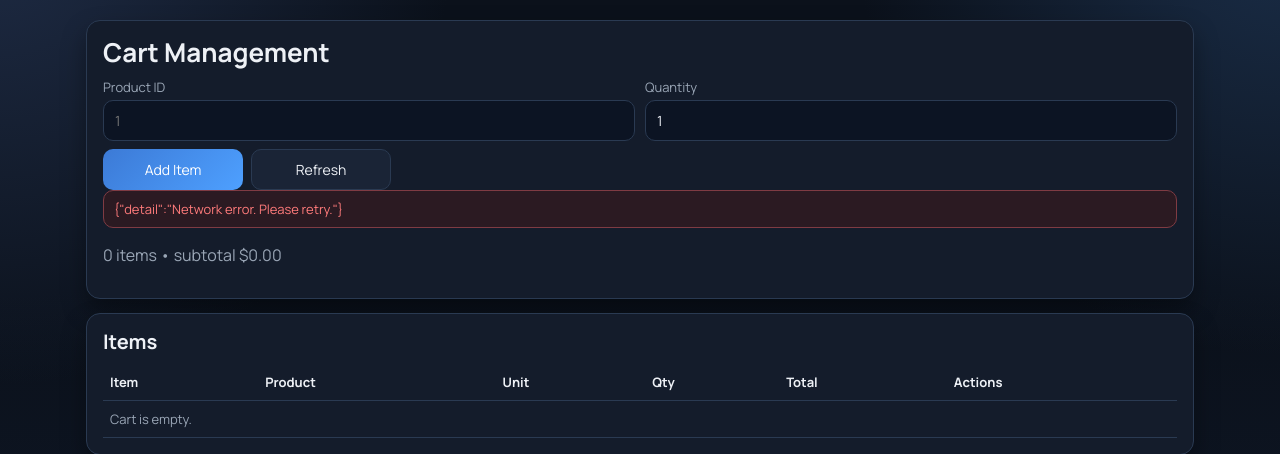
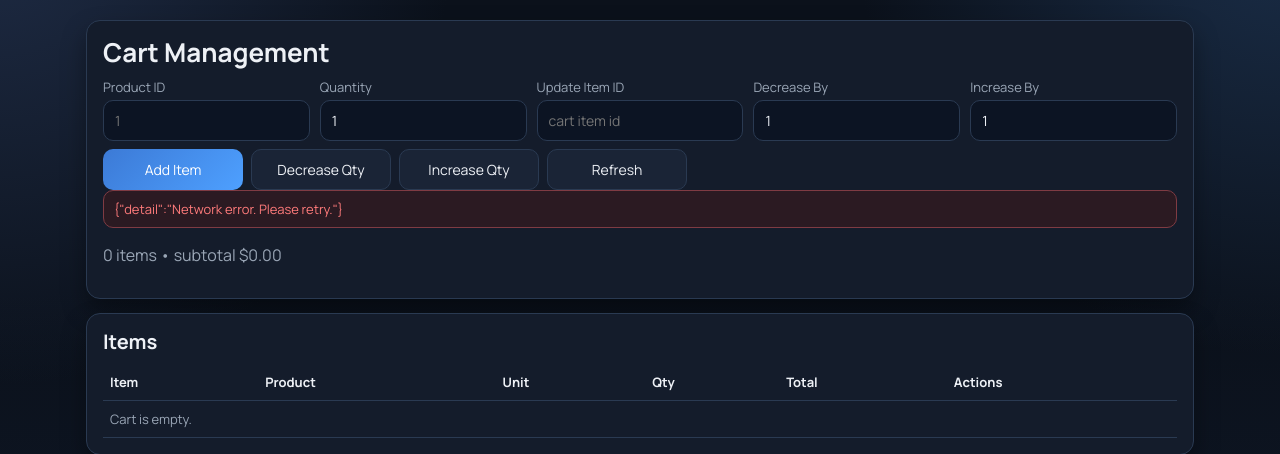
Before and after one commit to HenriHyttinen/i-love-shopping, a Django app: page /cart/ in a window 1280 px wide. Shown: the part 68-522 px from the top of the page. Run offline with Django 5.2, Linux system fonts and the light colour scheme; data that the repository does not hold is empty.

Commit message:
Improve cart UI: multi-quantity add and increment/decrement

```diff
--- a/backend/static/cart.js
+++ b/backend/static/cart.js
@@ -118,12 +118,52 @@
     }
   }
 
+  async function adjustQuantity(itemId, delta) {
+    try {
+      const cart = await U.request(U.API + "/commerce/cart/");
+      const item = (cart.items || []).find((i) => i.id === itemId);
+      if (!item) {
+        U.setStatus("cart-status", "Item not found in cart.", "warn");
+        return;
+      }
+      const nextQty = Math.max(0, Number(item.quantity) + Number(delta));
+      const data = await U.request(U.API + "/commerce/cart/items/" + itemId + "/", {
+        method: "PATCH",
+        body: { quantity: nextQty },
+      });
+      renderCart(data);
+      U.setStatus("cart-status", "Quantity updated.", "ok");
+    } catch (err) {
+      U.setStatus("cart-status", JSON.stringify(err), "error");
+    }
+  }
+
   U.byId("add-btn").addEventListener("click", () => {
     const productId = Number(U.byId("product-id").value);
     const qty = Number(U.byId("quantity").value || 1);
     addToCart(productId, qty);
   });
 
+  U.byId("dec-btn").addEventListener("click", () => {
+    const itemId = Number(U.byId("update-item-id").value);
+    const dec = Number(U.byId("decrease-by").value || 1);
+    if (!itemId) {
+      U.setStatus("cart-status", "Provide item id.", "warn");
+      return;
+    }
+    adjustQuantity(itemId, -dec);
+  });
+
+  U.byId("inc-btn").addEventListener("click", () => {
+    const itemId = Number(U.byId("update-item-id").value);
+    const inc = Number(U.byId("increase-by").value || 1);
+    if (!itemId) {
+      U.setStatus("cart-status", "Provide item id.", "warn");
+      return;
+    }
+    adjustQuantity(itemId, inc);
+  });
+
   U.byId("refresh-btn").addEventListener("click", loadCart);
 
   loadCart();
--- a/backend/templates/cart.html
+++ b/backend/templates/cart.html
@@ -32,9 +32,14 @@
     <div class="grid">
       <div><label>Product ID</label><input id="product-id" type="number" placeholder="1"></div>
       <div><label>Quantity</label><input id="quantity" type="number" min="1" value="1"></div>
+      <div><label>Update Item ID</label><input id="update-item-id" type="number" placeholder="cart item id"></div>
+      <div><label>Decrease By</label><input id="decrease-by" type="number" min="1" value="1"></div>
+      <div><label>Increase By</label><input id="increase-by" type="number" min="1" value="1"></div>
     </div>
     <div class="btn-row" style="margin-top:8px;">
       <button id="add-btn">Add Item</button>
+      <button class="secondary" id="dec-btn">Decrease Qty</button>
+      <button class="secondary" id="inc-btn">Increase Qty</button>
       <button class="secondary" id="refresh-btn">Refresh</button>
     </div>
     <div id="cart-status" class="status info">Ready.</div>
```
